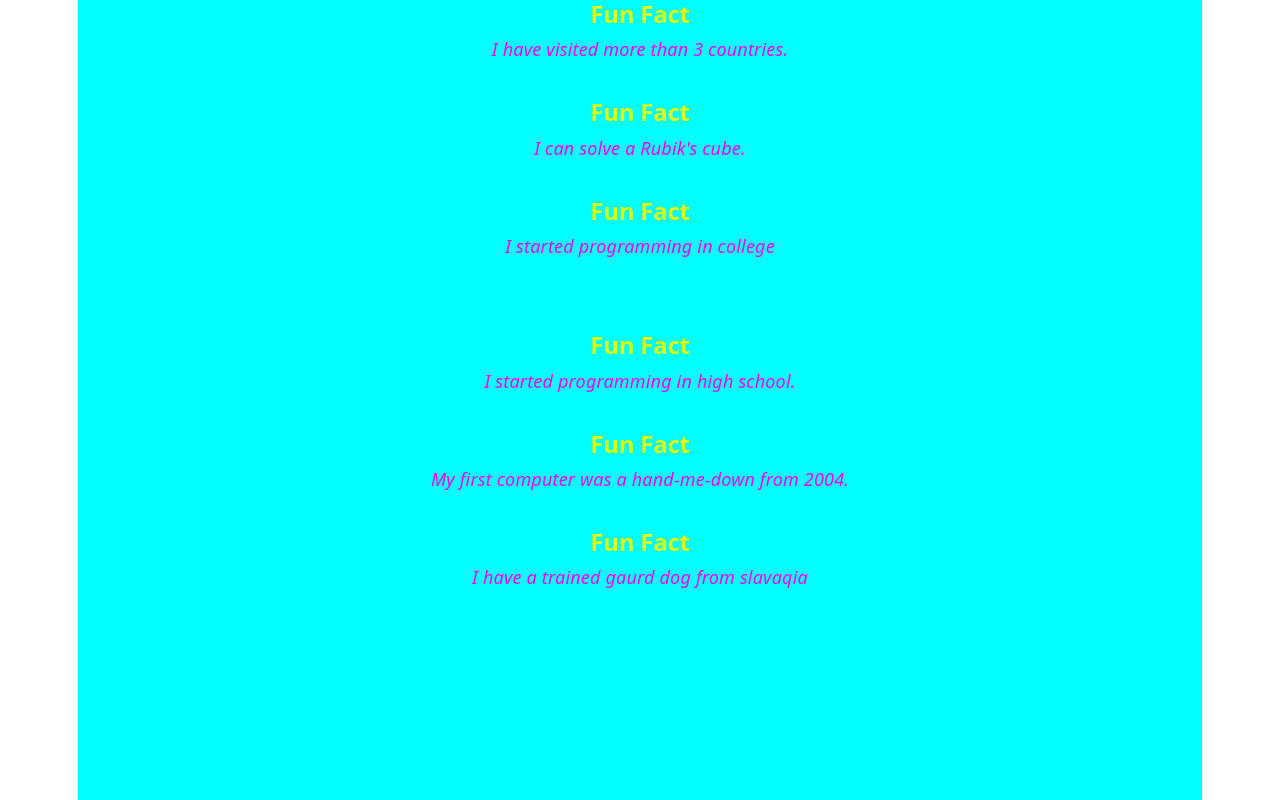
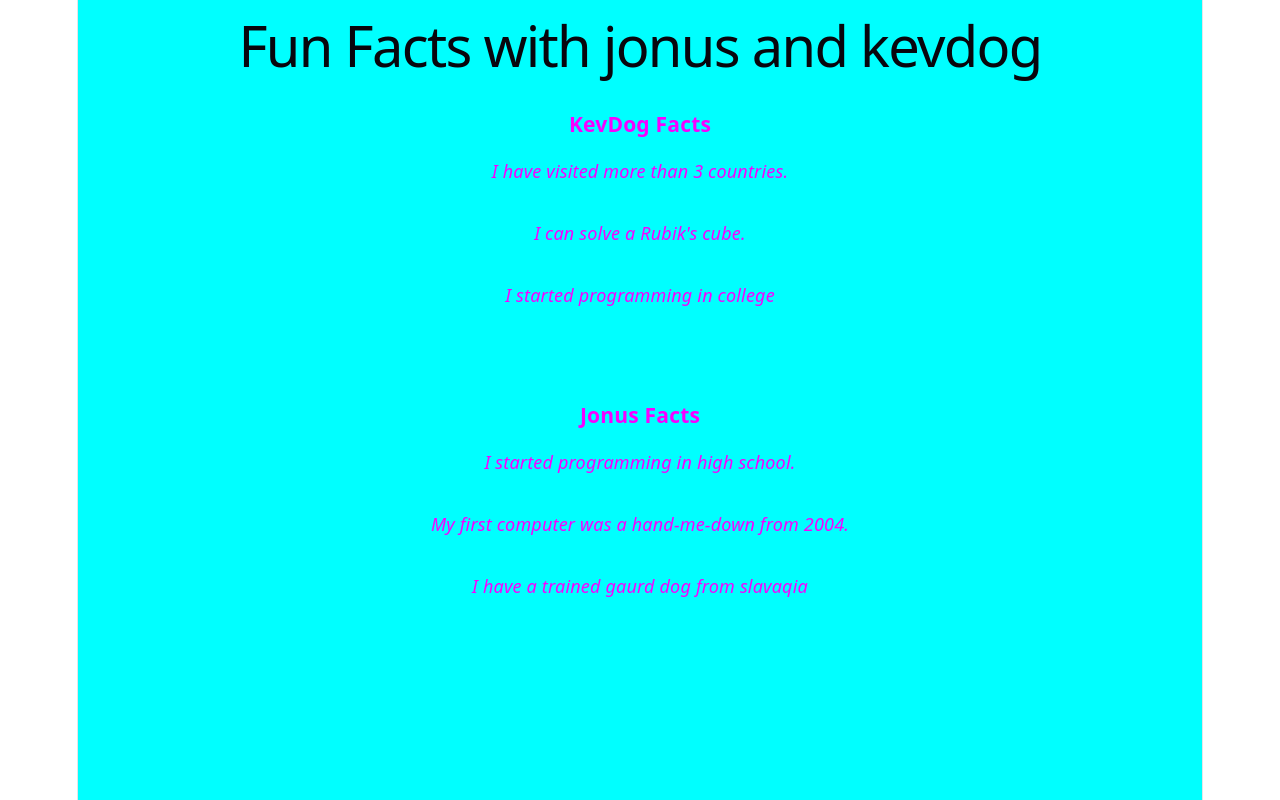
Before and after one commit to JonusClapshaw/fun-facts, a React (Vite) app: page / in a window 1280 px wide. Built offline with nearby package versions, Linux system fonts and the light colour scheme.

Commit message:
updated layout

```diff
--- a/src/App.jsx
+++ b/src/App.jsx
@@ -3,19 +3,24 @@ import FunFactCard from "./FunFactCard";
 
 function App() {
   return (
+    <>
+      <h1> Fun Facts with jonus and kevdog </h1>
+      <div id="fun-facts-container">
         <div>
-      <div>
+          <h3>KevDog Facts</h3>
           <FunFactCard fact="I have visited more than 3 countries." />
           <FunFactCard fact="I can solve a Rubik's cube." />
           <FunFactCard fact="I started programming in college" />
         </div>
 
         <div>
+          <h3>Jonus Facts</h3>
           <FunFactCard fact="I started programming in high school." />
           <FunFactCard fact="My first computer was a hand-me-down from 2004." />
           <FunFactCard fact="I have a trained gaurd dog from slavaqia" />
         </div>
       </div>
+    </>
   );
 }
 
--- a/src/FunFactCard.jsx
+++ b/src/FunFactCard.jsx
@@ -1,7 +1,6 @@
 function FunFactCard({ fact }) {
   return (
     <div>
-      <h2>Fun Fact</h2>
       <p>{fact}</p>
     </div>
   );
```
Lines whose indentation alone changed are shown as unchanged.
